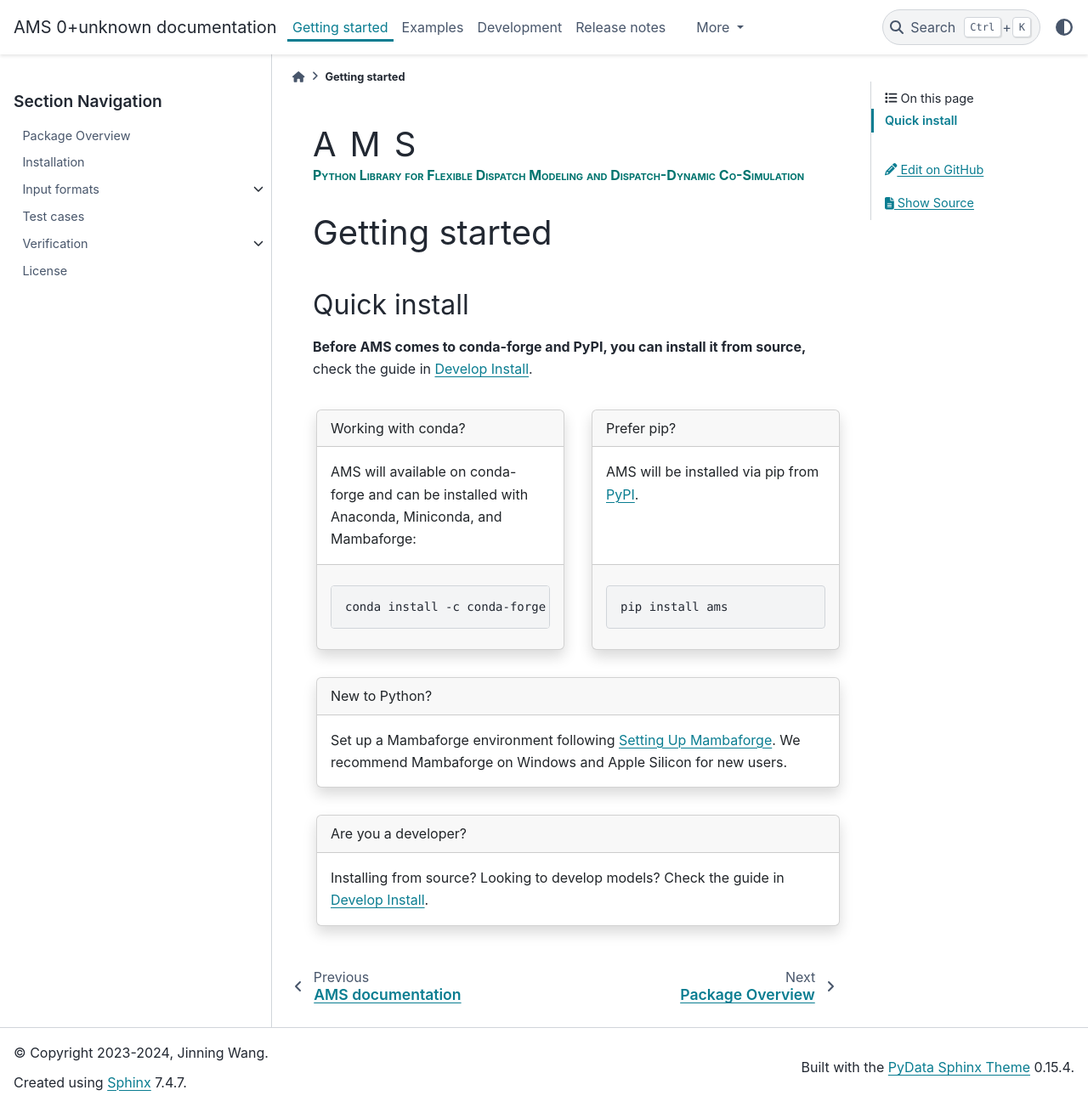
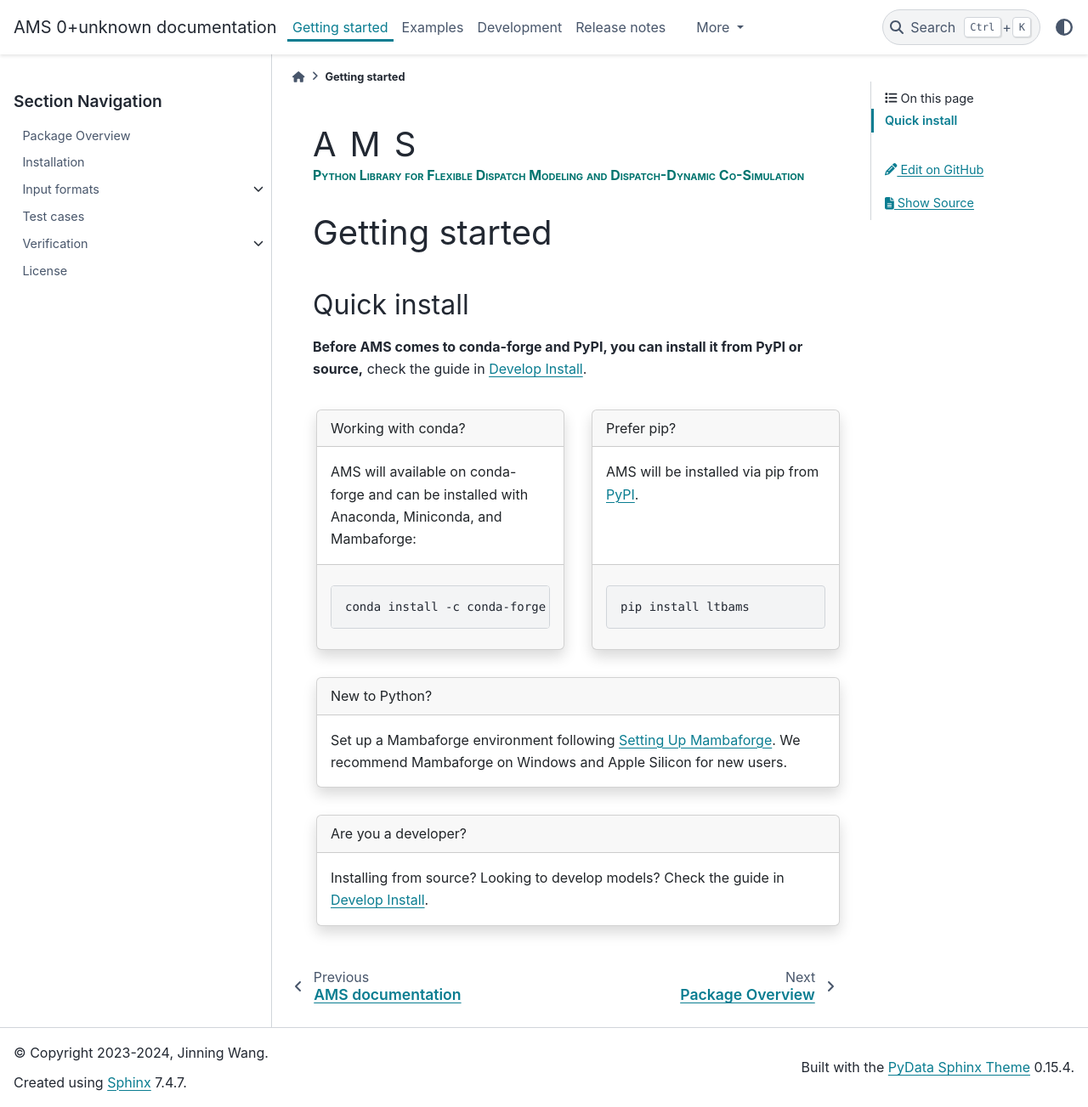
Before and after one commit to CURENT/ams, a Sphinx documentation site: the page built from docs/source/getting_started/index.rst, in a window 1280 px wide and 1303 px high. Shown: the whole window at 85% size. Built offline with Sphinx 7.4.7 and the PyData theme 0.15.4, drawn with Linux system fonts in a browser that asks for light colours; pages that are not in the unit, such as notebooks, are missing from menus.

Commit message:
Update install doc

```diff
--- a/docs/source/getting_started/index.rst
+++ b/docs/source/getting_started/index.rst
@@ -30,7 +30,7 @@ Getting started
 Quick install
 =============
 
-**Before AMS comes to conda-forge and PyPI, you can install it from source,**
+**Before AMS comes to conda-forge and PyPI, you can install it from PyPI or source,**
 check the guide in :ref:`Develop Install`.
 
 .. panels::
@@ -53,13 +53,13 @@ check the guide in :ref:`Develop Install`.
     Prefer pip?
     ^^^^^^^^^^^
 
-    AMS will be installed via pip from `PyPI <https://pypi.org/project/pandas>`__.
+    AMS will be installed via pip from `PyPI <https://pypi.org/project/ltbams>`__.
 
     ++++
 
     .. code-block:: bash
 
-        pip install ams
+        pip install ltbams
 
     ---
     :column: col-12 p-3
```
